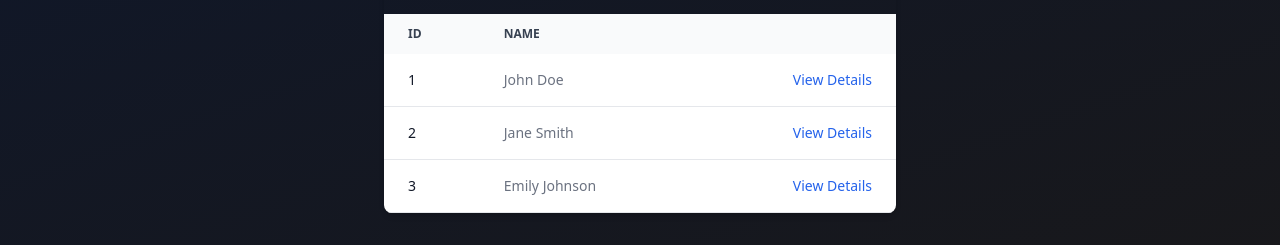
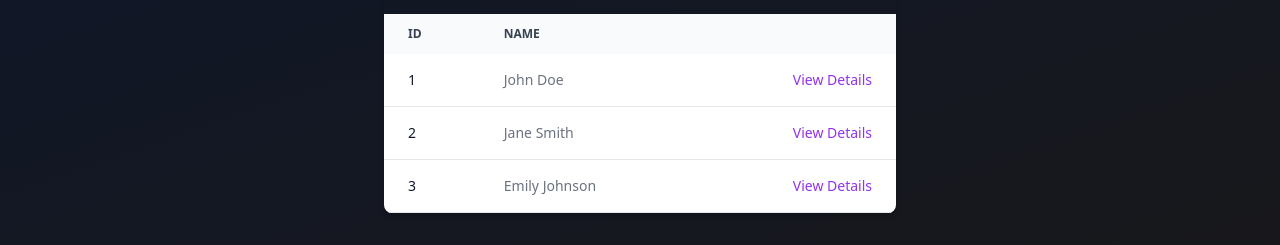
Before and after one commit to AlexanderChristhian/Technoskill-para-pro, a React (Vite) app in the folder technoskill-workshop-FE/: page /table in a window 1280 px wide. Shown: the part 178-423 px from the top of the page. Built offline with nearby package versions, Linux system fonts and the light colour scheme.

Commit message:
Update EmployeeTable.jsx

```diff
--- a/technoskill-workshop-FE/src/components/EmployeeTable.jsx
+++ b/technoskill-workshop-FE/src/components/EmployeeTable.jsx
@@ -58,7 +58,7 @@ const EmployeeTable = () => {
               <td className="px-6 py-4 text-right">
                 <Link
                   to={`/employee-details/${employee.id}`}
-                  className="font-medium text-blue-600 dark:text-blue-500 hover:underline"
+                  className="font-medium text-purple-600 dark:text-purple-500 hover:underline"
                 >
                   View Details
                 </Link>
```
